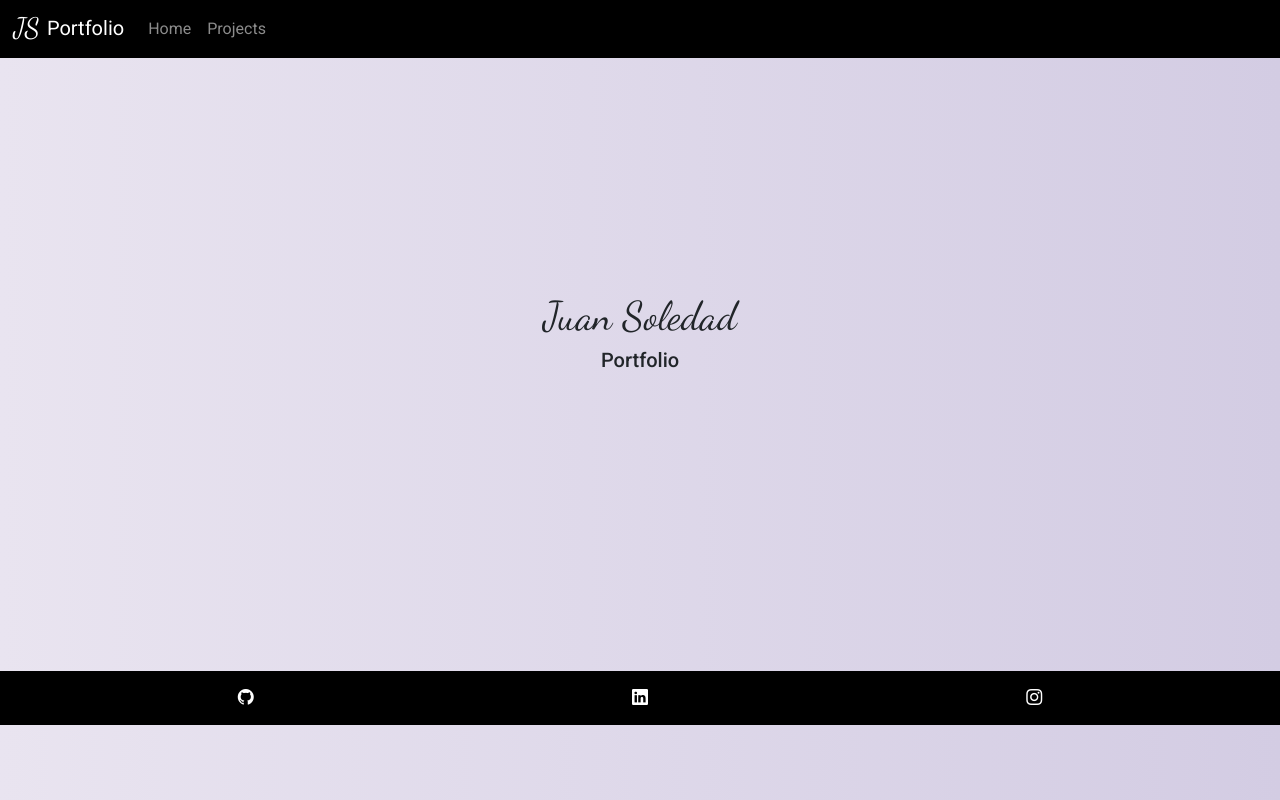
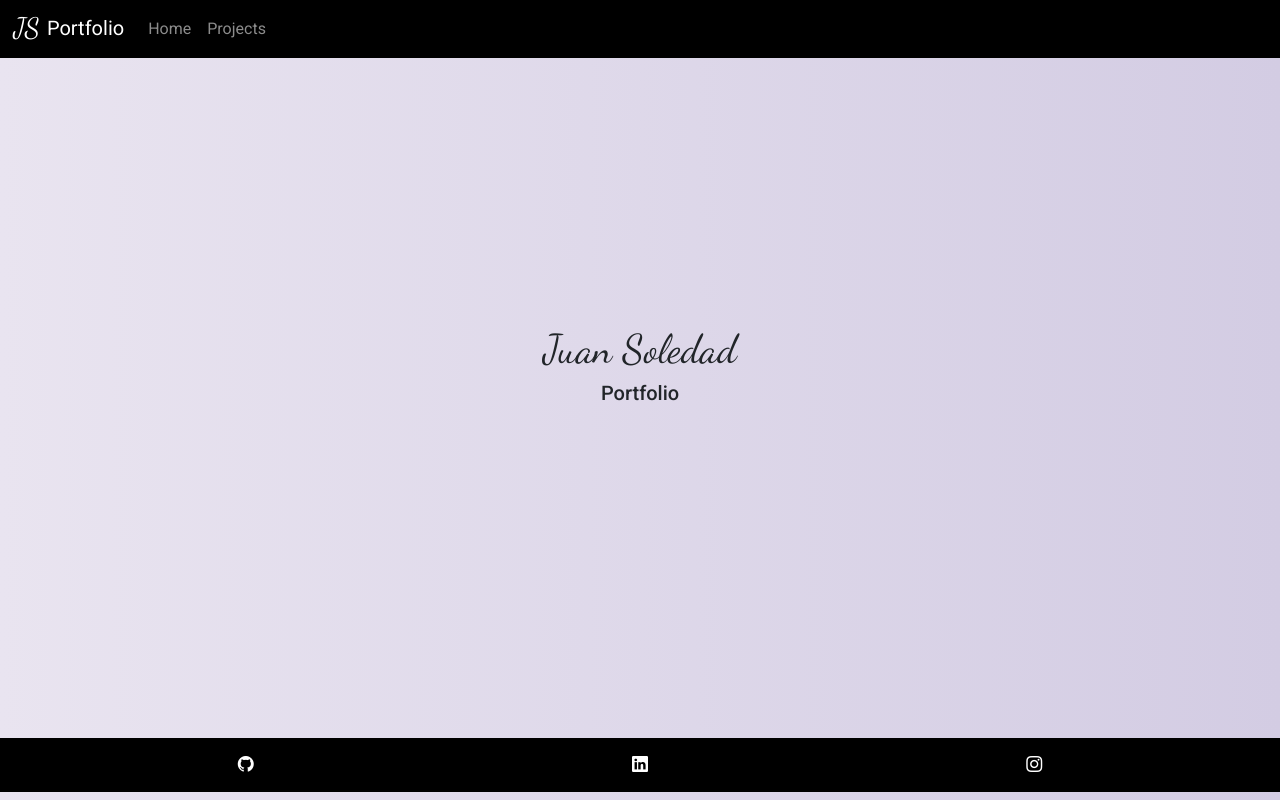
Before and after one commit to charlysoledad/Portfolio, an Angular app: page / in a window 1280 px wide. Built offline with nearby package versions, Linux system fonts and the light colour scheme.

Commit message:
Containers modified

```diff
--- a/src/app/home/home.component.css
+++ b/src/app/home/home.component.css
@@ -1,5 +1,5 @@
 .container {
-    height: 83.9vh;
+    height: 92.3vh;
 }
 
 .row {
--- a/src/app/projects/projects.component.html
+++ b/src/app/projects/projects.component.html
@@ -1,4 +1,4 @@
-<div class="container my-5">
+<div class="container mt-10 mb-5">
     <div class="row row-cols-1 row-cols-md-2 row-cols-lg-4 g-4">
         <div class="col" *ngFor="let project of listProjects">
             <div class="card text-center">
```
